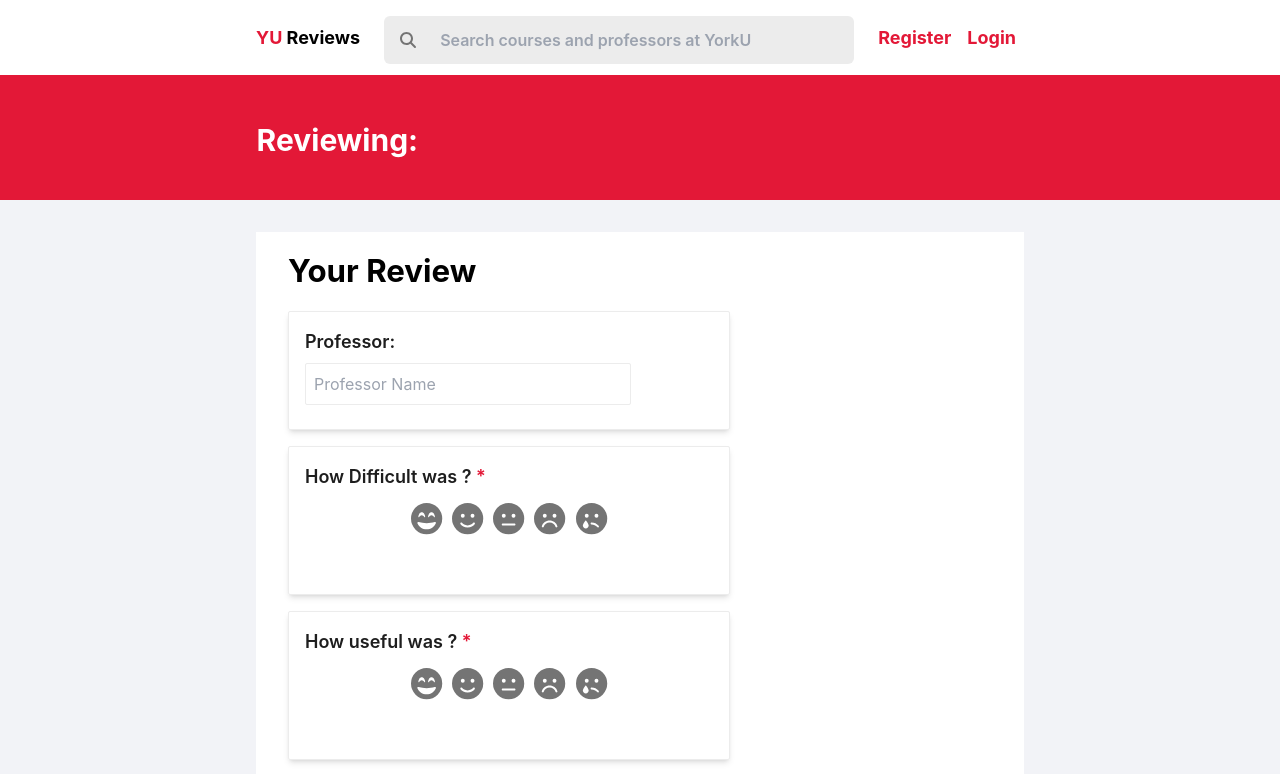
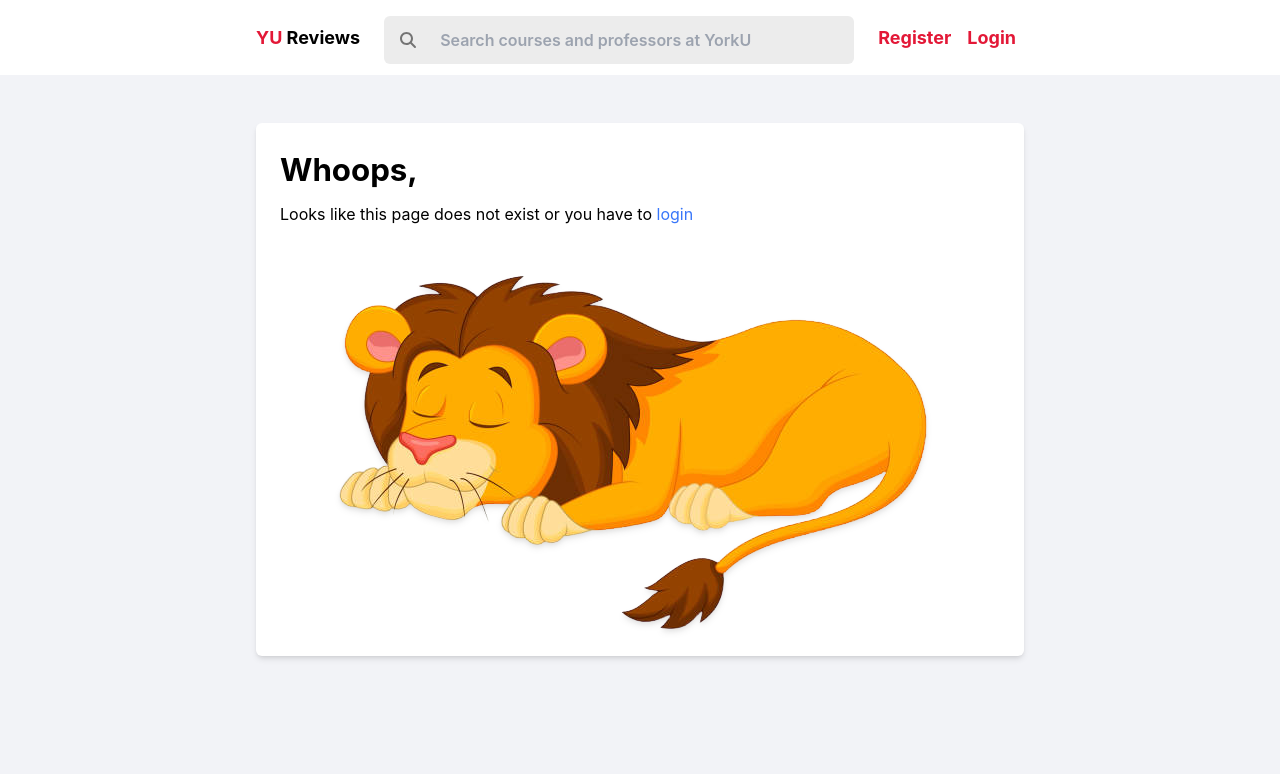
Before and after one commit to Ammadq87/YU_Review, a React (Vite) app in the folder client/: page /course/review/1 in a window 1280 px wide. Shown: the top 774 px of the page. Built offline with nearby package versions, Linux system fonts and the light colour scheme.

Commit message:
Added 404 page

```diff
--- /dev/null
+++ b/client/src/routes/Error/Error.jsx
@@ -0,0 +1,9 @@
+export default function Error() {
+    return (
+        <div className="block m-auto shadow-md w-3/5 mt-12 p-6 rounded-md bg-white">
+            <h1 className='font-bold text-3xl'>Whoops,</h1>
+            <h3 className="font-regular text-lg mt-2">Looks like this page does not exist or you have to <a href="/login" className="text-blue">login</a></h3>
+            <img src="/src/assets/sleepingLion.png" alt="" className="drop-shadow-md flex m-auto mt-12"/>
+        </div>
+    )
+}
--- a/client/src/routes/Reviews/CourseReview.jsx
+++ b/client/src/routes/Reviews/CourseReview.jsx
@@ -5,6 +5,7 @@ import Rating from "../../components/Rating/Rating";
 import CourseReviewModel from "../../models/CourseReviewModel";
 import { useEffect, useState } from "react";
 import Notification from "../../components/Notification/Notification";
+import Error from "../Error/Error";
 
 const bannerConfig = {
     title:  `Reviewing: ${location?.href?.split('/')[5]?.split('-').splice(1,2).join('-')}`,
@@ -12,6 +13,16 @@ const bannerConfig = {
 };
 
 export default function CourseReview() {
+
+    let User = JSON.parse(sessionStorage.getItem('User'));
+    if (!User)
+        return (
+            <div>
+                <Error/>
+            </div>
+        )
+
+
     const [liked, setLiked] = useState(false);
     const [retake, setRetake] = useState(false);
     const [recommend, setRecommend] = useState(false);
```
Also changed, not shown: client/src/assets/sleepingLion.png (added).
